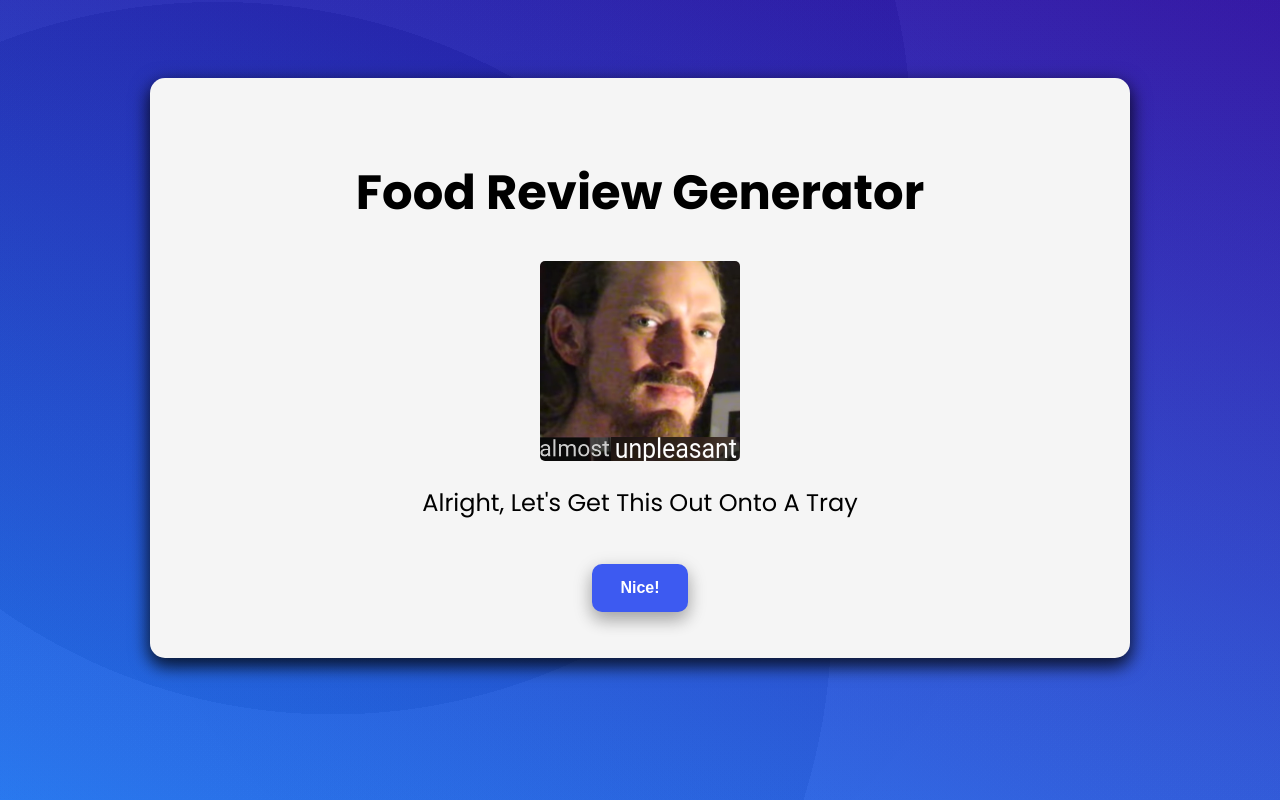
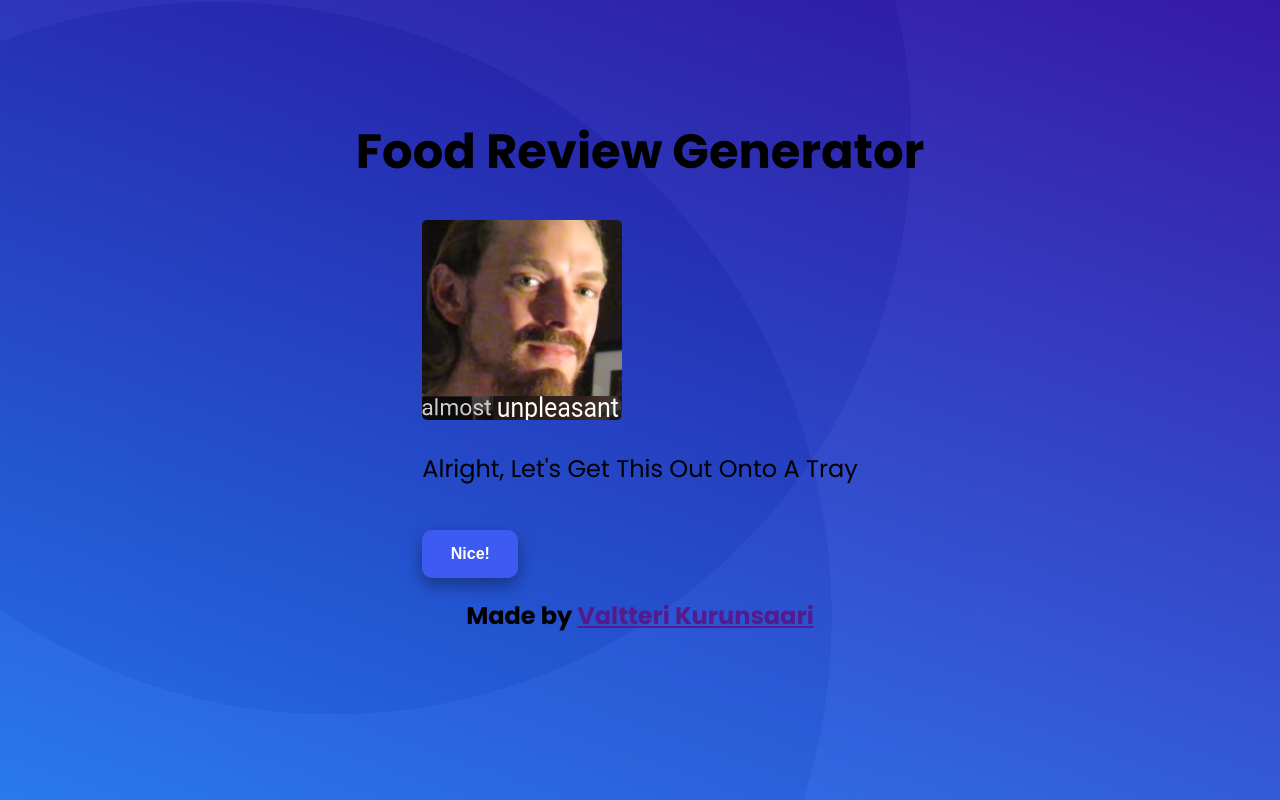
Before and after one commit to Datavahvero/FoodReviewGenerator, a plain HTML site: page index.html in a window 1280 px wide. Drawn offline with Linux system fonts and the light colour scheme.

Commit message:
Added semantic elements

```diff
--- a/index.html
+++ b/index.html
@@ -8,12 +8,17 @@
   <link rel="stylesheet" href="style.css">
 </head>
 <body>
-  <div class="card">
-    <h1>Food Review Generator</h1>
-    <img src="almostUnpleasant.png" alt="img steve">
-    <p id="message">Alright, Let's Get This Out Onto A Tray</p>
-    <button onclick="sendMessage()">Nice!</button>
-  </div>
+    <header>
+      <h1>Food Review Generator</h1>
+    </header>
+    <main>
+        <img src="almostUnpleasant.png" alt="steve">
+        <p id="message">Alright, Let's Get This Out Onto A Tray</p>
+        <button class="nice" onclick="sendMessage()">Nice!</button>
+    </main>
+    <footer>
+      <h2>Made by <a class="link" href="">Valtteri Kurunsaari</a></h2>
+    </footer>
   <script src="main.js"></script>
 </body>
 </html>
```
